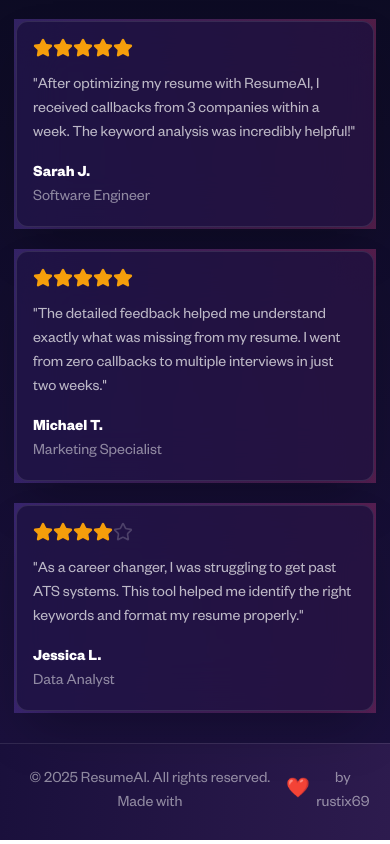
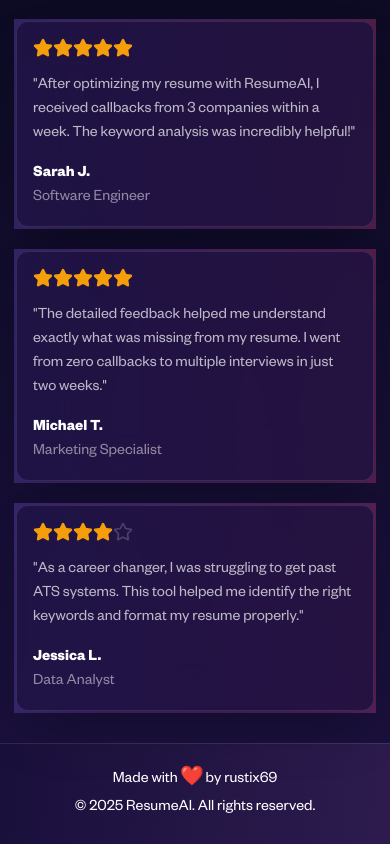
Before and after one commit to Rustix69/ResumeFrontend, a Next.js app: page / in a window 390 px wide. Shown: the part 4955-5799 px from the top of the page. Built offline with nearby package versions, Linux system fonts and the light colour scheme; no server answers.

Commit message:
feat(footer): update footer

```diff
--- a/app/page.tsx
+++ b/app/page.tsx
@@ -636,7 +636,24 @@ export default function Home() {
       viewport={{ once: true }}
       transition={{ delay: 0.3 }}
     >
-            <p className="text-white/50 font-founder-grotesk text-xs md:text-sm flex items-center justify-center gap-1 md:gap-2">
+      {/* Mobile / Small screen layout */}
+      <div className="md:hidden space-y-1 text-white font-founder-grotesk text-xs flex flex-col items-center">
+        <p className="flex items-center gap-1">
+          Made with
+          <motion.span
+            className="text-[#ec4899]"
+            animate={{ scale: [1, 1.2, 1] }}
+            transition={{ repeat: Infinity, duration: 1.5 }}
+          >
+            ❤️
+          </motion.span>
+          by rustix69
+        </p>
+        <p>© {new Date().getFullYear()} ResumeAI. All rights reserved.</p>
+      </div>
+
+      {/* Medium and up screen layout */}
+      <p className="hidden md:flex text-white font-founder-grotesk text-sm items-center justify-center gap-2">
         © {new Date().getFullYear()} ResumeAI. All rights reserved. Made with
         <motion.span
           className="text-[#ec4899]"
```
Also changed, not shown: 1 other file (tests, documents, lock files or other folders). Lines whose indentation alone changed are shown as unchanged.
